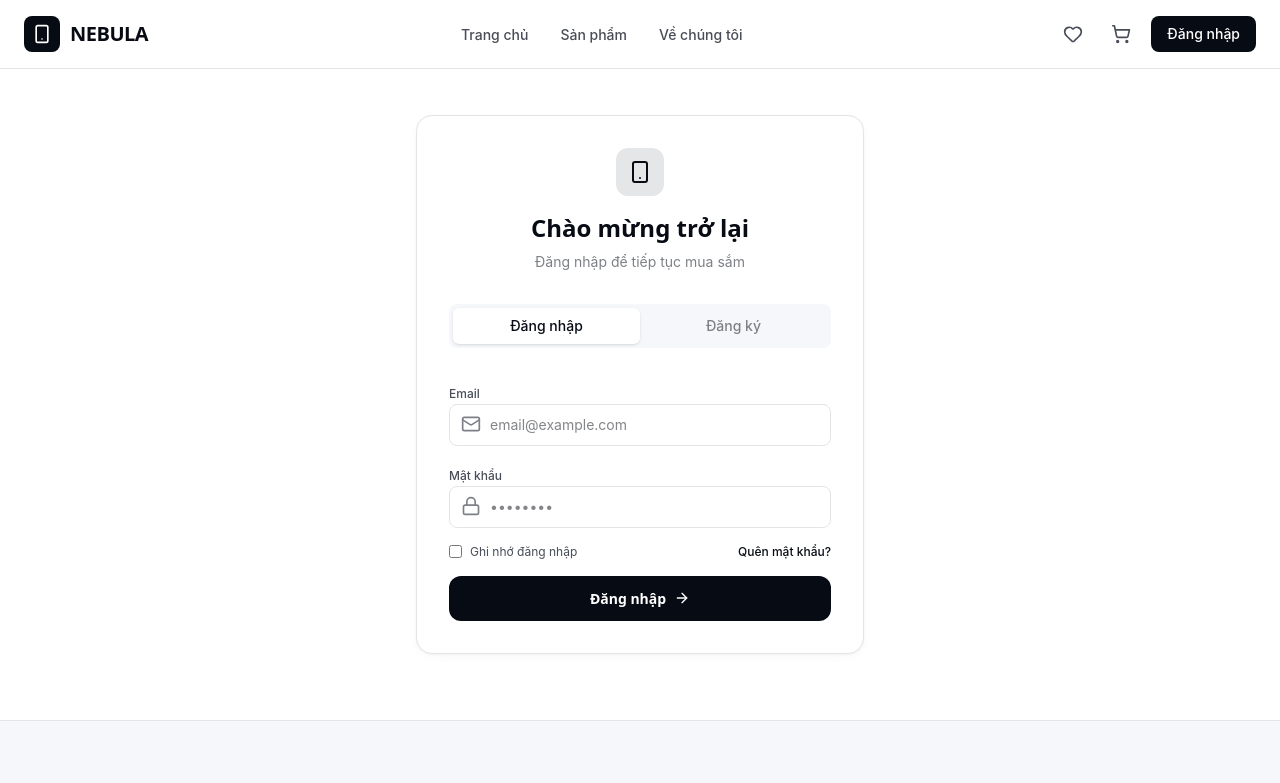
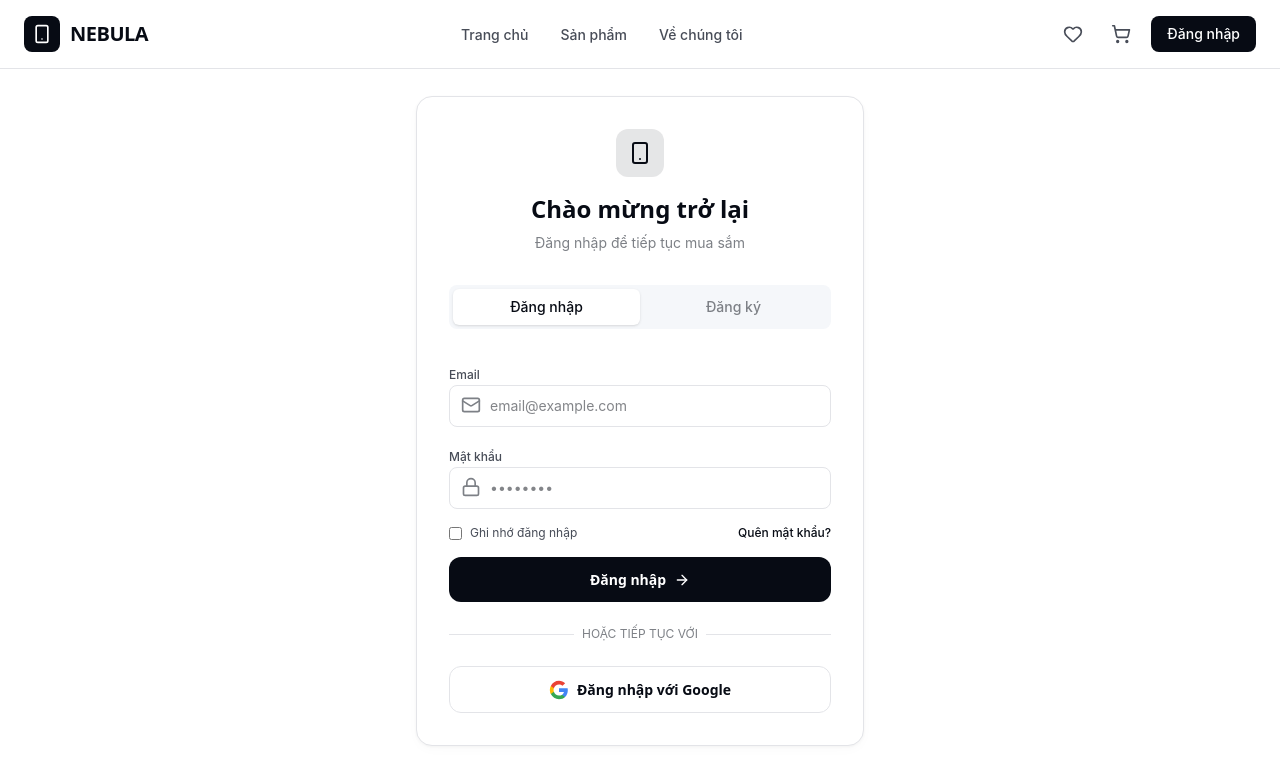
Before and after one commit to hjsad1994/J2EE_Nhom12, a React (Vite) app in the folder frontend/: page /login in a window 1280 px wide. Shown: the top 783 px of the page. Built offline with nearby package versions, Linux system fonts and the light colour scheme.

Commit message:
feat: add Google Sign-In button to Auth page
- Add horizontal divider with 'Hoặc tiếp tục với' text
- Add Google button with official multi-color G SVG logo
- Use existing btn-outline utility class
- Placeholder onClick handler for future backend integration

```diff
--- a/frontend/src/pages/Auth.tsx
+++ b/frontend/src/pages/Auth.tsx
@@ -188,6 +188,48 @@
               {isLogin ? 'Đăng nhập' : 'Tạo tài khoản'}
               <ArrowRight className="h-4 w-4" />
             </button>
+
+            {/* Social Login Divider */}
+            <div className="relative my-6">
+              <div className="absolute inset-0 flex items-center">
+                <div className="w-full border-t border-border" />
+              </div>
+              <div className="relative flex justify-center text-xs uppercase">
+                <span className="bg-surface px-2 text-text-muted">
+                  Hoặc tiếp tục với
+                </span>
+              </div>
+            </div>
+
+            {/* Google Login Button */}
+            <button
+              type="button"
+              className="btn-outline flex w-full cursor-pointer items-center justify-center gap-2 transition-all hover:bg-surface-alt"
+              onClick={() => {
+                // TODO: Implement Google Sign-In
+                console.log('Google login clicked');
+              }}
+            >
+              <svg className="h-5 w-5" viewBox="0 0 24 24">
+                <path
+                  d="M22.56 12.25c0-.78-.07-1.53-.2-2.25H12v4.26h5.92c-.26 1.37-1.04 2.53-2.21 3.31v2.77h3.57c2.08-1.92 3.28-4.74 3.28-8.09z"
+                  fill="#4285F4"
+                />
+                <path
+                  d="M12 23c2.97 0 5.46-.98 7.28-2.66l-3.57-2.77c-.98.66-2.23 1.06-3.71 1.06-2.86 0-5.29-1.93-6.16-4.53H2.18v2.84C3.99 20.53 7.7 23 12 23z"
+                  fill="#34A853"
+                />
+                <path
+                  d="M5.84 14.09c-.22-.66-.35-1.36-.35-2.09s.13-1.43.35-2.09V7.07H2.18C1.43 8.55 1 10.22 1 12s.43 3.45 1.18 4.93l2.85-2.22.81-.62z"
+                  fill="#FBBC05"
+                />
+                <path
+                  d="M12 5.38c1.62 0 3.06.56 4.21 1.64l3.15-3.15C17.45 2.09 14.97 1 12 1 7.7 1 3.99 3.47 2.18 7.07l3.66 2.84c.87-2.6 3.3-4.53 6.16-4.53z"
+                  fill="#EA4335"
+                />
+              </svg>
+              <span className="text-text-primary">Đăng nhập với Google</span>
+            </button>
           </form>
         </div>
       </motion.div>
```
